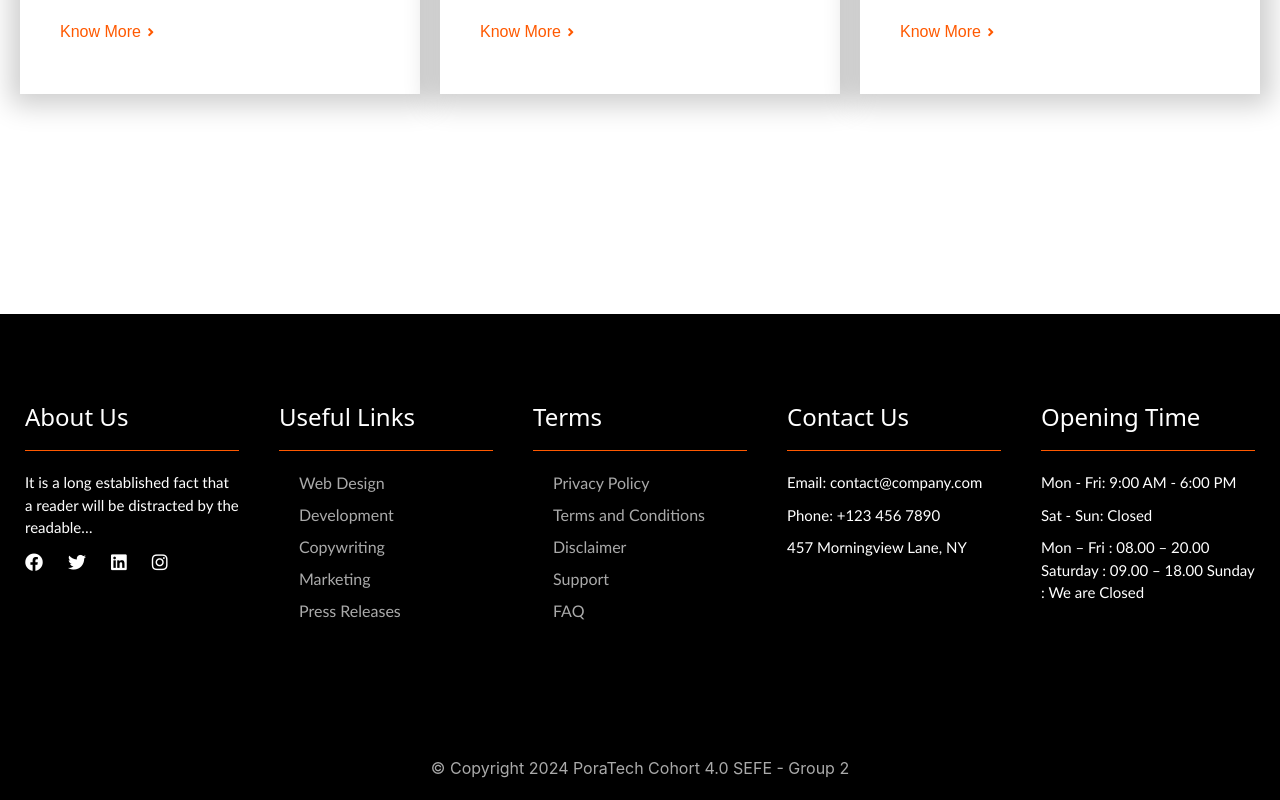
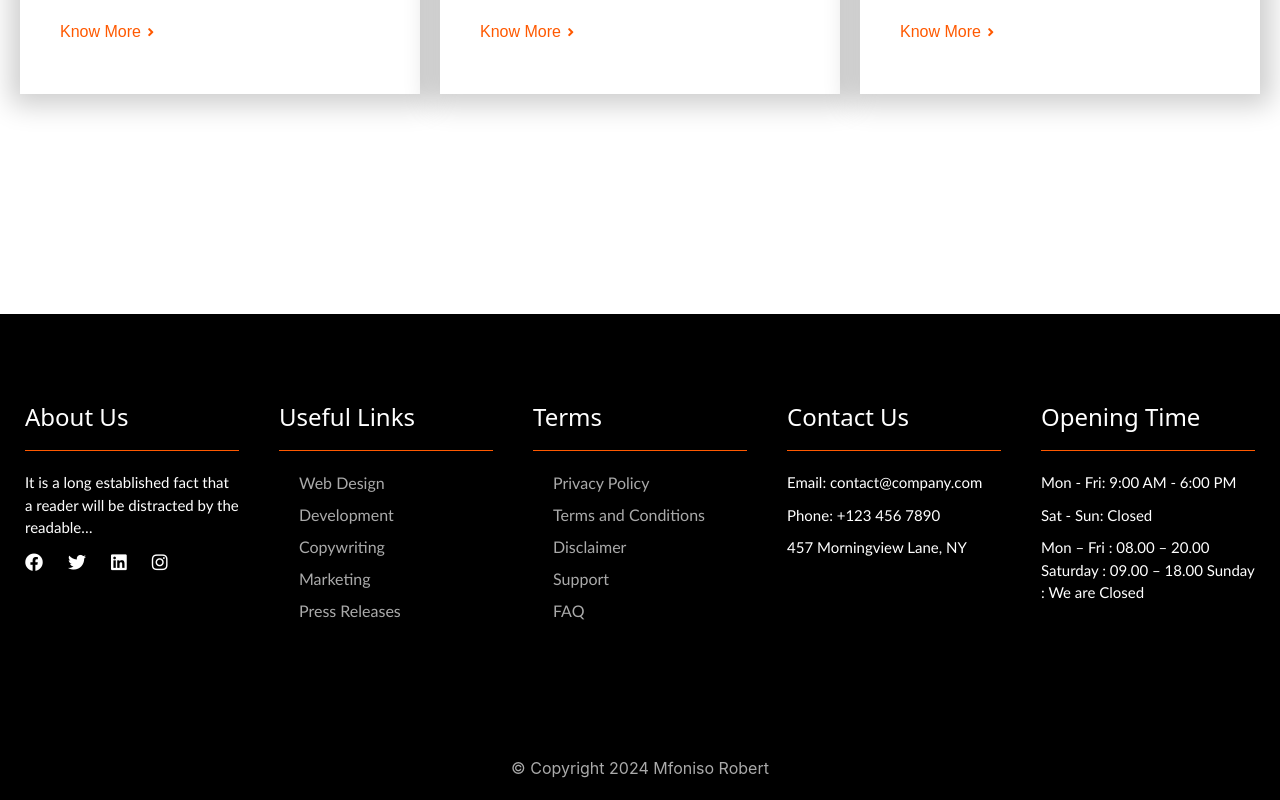
Before and after one commit to Mfonisorobert/Group-2-Website-Cloning, a React (Vite) app: page / in a window 1280 px wide. Shown: the part 7062-7862 px from the top of the page. Built offline with nearby package versions, Linux system fonts and the light colour scheme.

Commit message:
changes in hero section

```diff
--- a/src/components/footer/Footer.jsx
+++ b/src/components/footer/Footer.jsx
@@ -62,7 +62,7 @@ const Footer = () => {
   </div>
       </div>
       <div className='copyright'>
-        <p>&copy; Copyright 2024 PoraTech Cohort 4.0 SEFE - Group 2</p>
+        <p>&copy; Copyright 2024 Mfoniso Robert</p>
       </div>
       </div>
 
```
